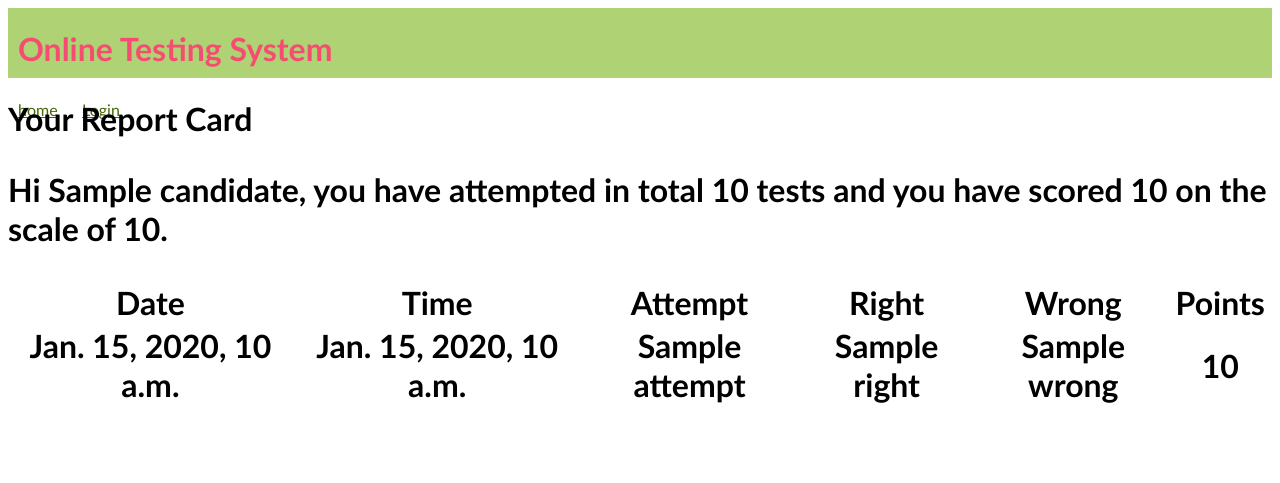
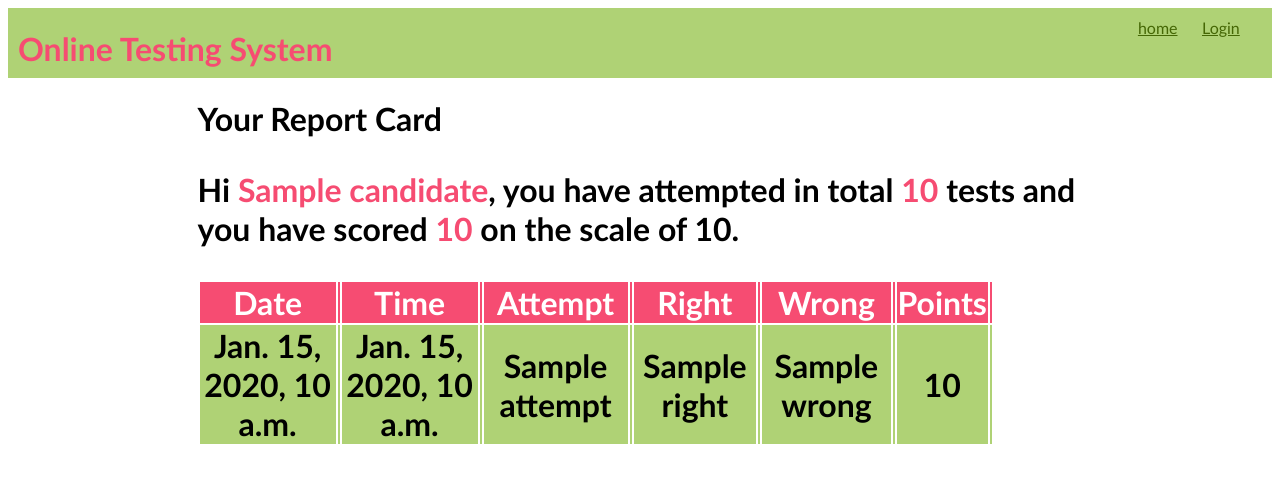
Before and after one commit to deepakkushwahax/OTS, a Django app: template OTS/templates/candidate_history.html in a window 1280 px wide. Shown: the top 483 px of the page. Run offline with Django 5.2, Linux system fonts and the light colour scheme; the template is opened without the code that fills it: most values are stand-ins (such as "Sample title", 1, 10 or a date in 2020); lists and menus that the app fills with data are empty.

Commit message:
css added

```diff
--- a/OTS/static/theme.css
+++ b/OTS/static/theme.css
@@ -16,7 +16,7 @@
     top: -10px;
 }
 
-.top dev.menu {
+.top div.menu {
     float: right;
 }
 
@@ -26,3 +26,37 @@
     min-width: 50px;
     margin-right: 10px;
 }
+
+.content {
+    width: 70%;
+    margin-left: auto;
+    margin-right: auto;
+}
+
+table {
+    width: 90%;
+}
+
+table tr:nth-child(odd) {
+    background-color: #456705;
+    color: white;
+    height: 30px;
+}
+
+table tr:nth-child(even) {
+    background-color: #afd275;
+    height: 30px;
+}
+
+table tr:first-child {
+    background-color: #f64c72;
+}
+
+table td {
+    text-align: center;
+}
+
+span.special {
+    color: #f64c72;
+    font-weight: bold;
+}
--- a/OTS/templates/candidate_history.html
+++ b/OTS/templates/candidate_history.html
@@ -8,7 +8,7 @@
 {% block content %}
 <h1>Your Report Card<h1>
     <p>
-        Hi {{candidate.name}}, you have attempted in total {{candidate.test_attempted}} tests and you have scored {{candidate.points}} on the scale of 10.
+        Hi <span class="special">{{candidate.name}}</span>, you have attempted in total <span class="special">{{candidate.test_attempted}}</span> tests and you have scored <span class="special">{{candidate.points}}</span> on the scale of 10.
         <table>
             <tr>
                 <th>Date<th>
--- a/OTS/templates/main.html
+++ b/OTS/templates/main.html
@@ -12,6 +12,7 @@
         <meta name="description" content="">
         <meta name="viewport" content="width=device-width, initial-scale=1">
         <link rel="stylesheet" href="{% static "theme.css" %}">
+        <link rel="stylesheet" href="{% static "formstyle.css" %}">
     </head>
     <body>
         <div class="top">
--- a/OTS/templates/welcome.html
+++ b/OTS/templates/welcome.html
@@ -2,8 +2,10 @@
 
 {% block title %} Welcome to Vender Management System {% endblock title%}
 {% block top %}
-<a href="{% url "OTS:registrationForm" %}">Sinup</a>
+
+<a href="{% url "OTS:registrationForm" %}">SinUp</a>
 <a href="{% url "OTS:Login" %}"> Login </a>
+
 {% endblock %}
 {% block content %}
 <p>
```
Also changed, not shown: OTS/static/formstyle.css (added, +31 -0 lines), db.sqlite3.
